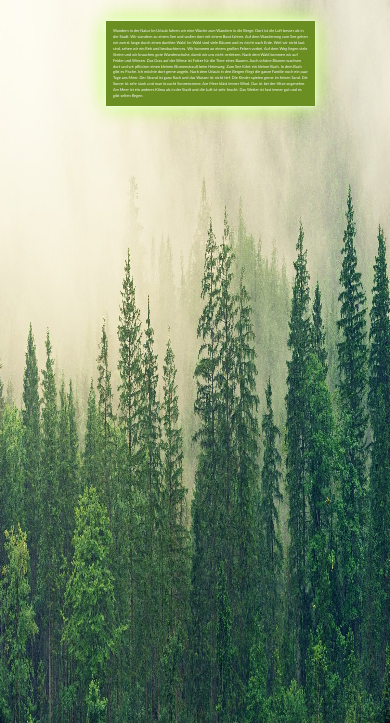
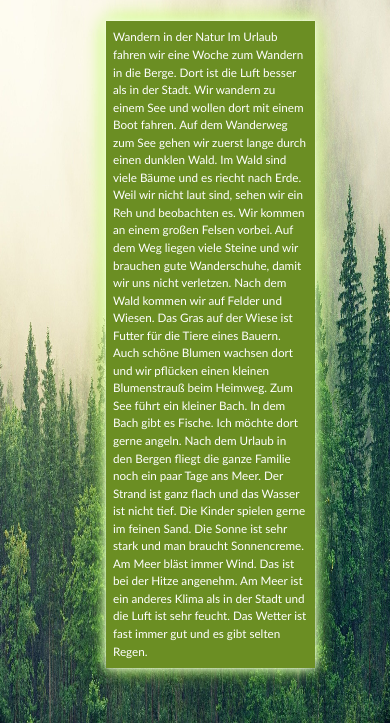
Before and after one commit to selmecker/selmecker.github.io, a plain HTML site: page unterseite.html in a window 390 px wide. Shown: the part 121-844 px from the top of the page. Drawn offline with Linux system fonts and the light colour scheme.

Commit message:
Responibilität

```diff
--- a/style.css
+++ b/style.css
@@ -122,7 +122,8 @@ p{
                  0 0 10px white,
                  0 0 20px greenyellow;
 
-}@media screen and (max-width: 451px) {
+}
+@media all and (max-width: 451px) {
    a{
      font-size: 6.5vw;
     }
@@ -148,4 +149,7 @@ p{
    button{
        font-size: 10vw;
    }
+   p{
+       font-size: 3vw;
+   }
   }
```
